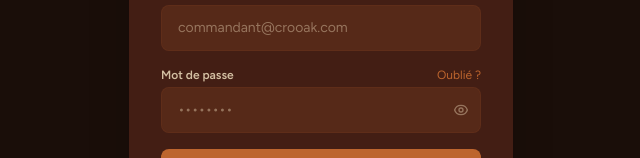
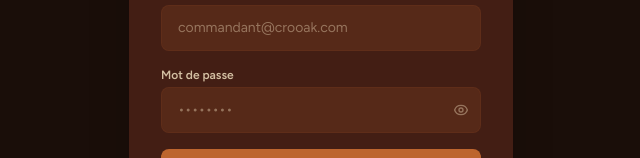
Before and after one commit to valentinbgt/sae_666_front, a Nuxt app: page /login in a window 1280 px wide. Shown: the part 354-512 px from the top of the page, without its empty margins (319-959 px from the left). Built offline with nearby package versions, Linux system fonts and the light colour scheme.

Commit message:
feat: Removed forgot password

```diff
--- a/app/pages/login.vue
+++ b/app/pages/login.vue
@@ -230,7 +230,7 @@ onUnmounted(() => panelObserver?.disconnect());
               <label class="text-xs font-semibold text-primaire/80"
                 >Mot de passe</label
               >
-              <a href="#" class="text-xs text-cta hover:underline">Oublié ?</a>
+              <!--<a href="#" class="text-xs text-cta hover:underline">Oublié ?</a>-->
             </div>
             <div class="relative">
               <input
```
